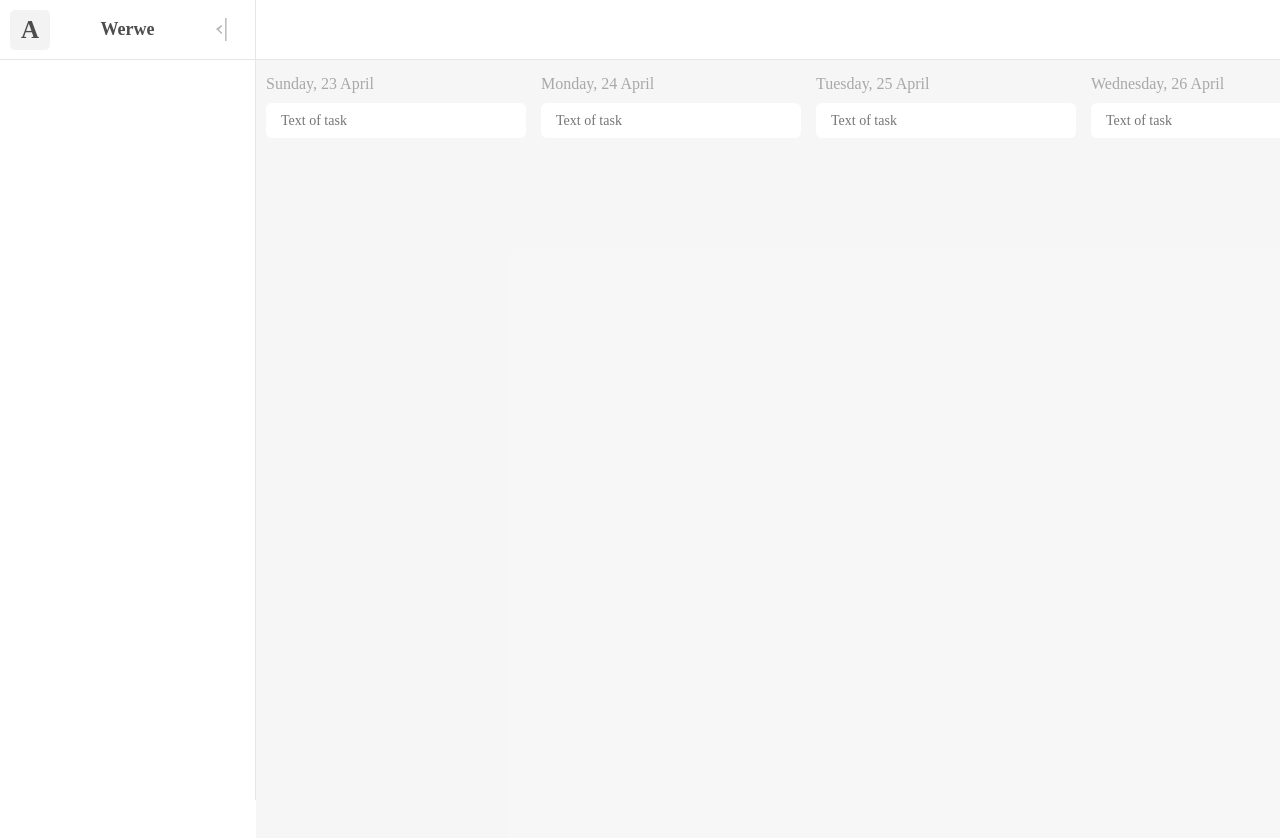
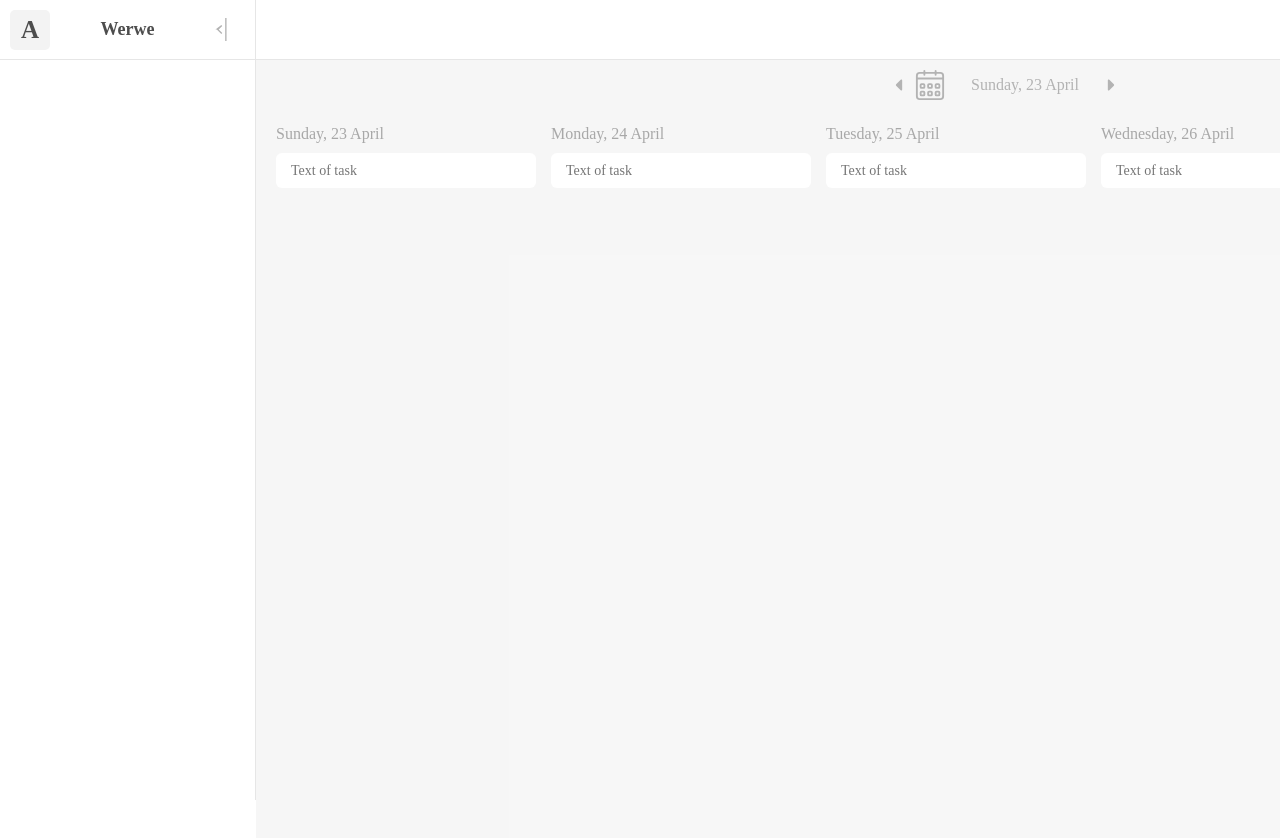
Before and after one commit to AleksandrDantsev/task_manager, a Vue app: page / in a window 1280 px wide. Shown: the top 838 px of the page. Built offline with nearby package versions, Linux system fonts and the light colour scheme.

Commit message:
add  general popup to reflect info about cards

```diff
--- a/src/pages/TaskPanel/TaskPanel.vue
+++ b/src/pages/TaskPanel/TaskPanel.vue
@@ -1,12 +1,27 @@
 <script setup>
 import { computed, ref } from 'vue';
-import TaskCanvas from '../../modules/TaskCanvas/main/TaskCanvas.vue';
+import { TaskCanvas } from '../../modules/TaskCanvas/index';
+import { TaskFiltersRow } from '../../modules/TaskFiltersRow';
 import { getReadableDate } from "../../helpers/getReadableDate";
+import { useStore } from 'vuex';
+import { TaskInfoSidePanel } from '../../modules/TaskInfoSidePanel/index';
+import shadow from "../../hoc/shadow.vue";
+
+const shiftDate = ref(0);
+const store = useStore();
+
+const isOpenPanel = computed(() => store.state.isOpenPanel);
+const currentTask = computed(() => store.state.currentInfoEl);
+
+const closeWindow = () => store.commit("togglePanel", false);
+
+const changeShiftDate = (bool) => bool === true ? shiftDate.value = shiftDate.value + 1 :
+                                                  shiftDate.value = shiftDate.value - 1;
 
 const arrayDateShift = computed(() => {
     const arrayDate = [];
     for (let i = 0; i < 7; i++) {
-        arrayDate.push(getReadableDate(-i))
+        arrayDate.push(getReadableDate(-i + shiftDate.value));
     }
     return arrayDate;
 })
@@ -14,19 +29,31 @@ const arrayDateShift = computed(() => {
 </script>
 
 <template>
-    <div class="task-panel">
-        <TaskCanvas v-for="item of arrayDateShift"
-                    :key="item"
-                    :date="item"/>
+    <div class="wrapper">
+        <TaskFiltersRow :changeShiftDate="changeShiftDate" :currentDate="arrayDateShift[0]"/>
+        <div class="task-panel">
+            <TaskCanvas v-for="item of arrayDateShift"
+                        :key="item"
+                        :date="item"/>
+        </div>
+        <shadow :isOpenWindow="isOpenPanel"
+                @close-window="(isCurrentTarget) => isCurrentTarget ? closeWindow() : ''">
+            <TaskInfoSidePanel :data="currentTask" :name="currentTask['taskName']"/>
+        </shadow>
     </div>
 </template>
 
 <style scoped lang="scss">
+    .wrapper {
+        display: flex;
+        flex-direction: column;
+        padding: 10px;
+        background-color: #f5f5f5d8;
+        width: 100%;
+    }
     .task-panel {
         display: flex;
-        width: 100%;
-        min-height: 100%;
+        min-height: calc(100% - 90px);
         overflow-x: auto;
-        background-color: #f5f5f5d8;
     }
 </style>
```
